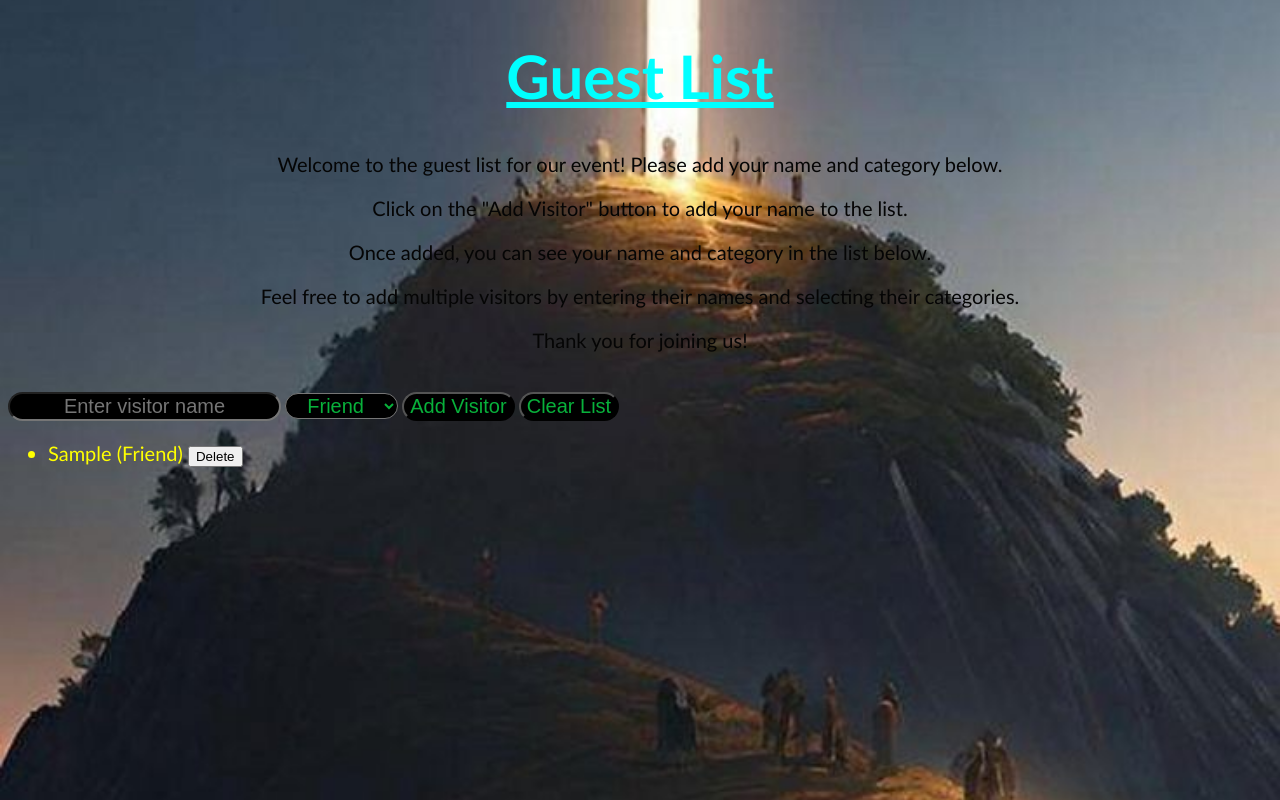
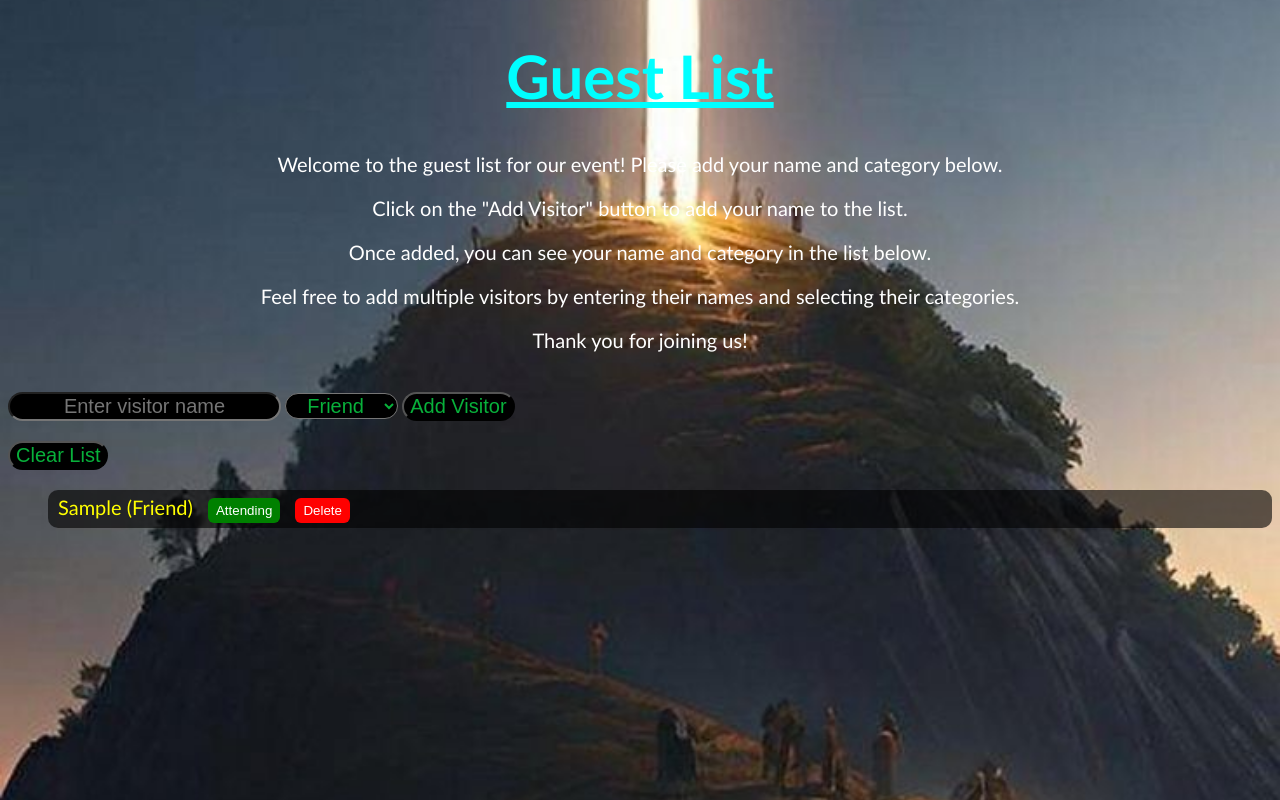
Before and after one commit to Daniel-commits392/Code-Challange--2, a plain HTML site: page index.html in a window 1280 px wide. Both pictures are taken after typing "Sample" into the empty fields and a click on the button "Add Visitor". Drawn offline with Linux system fonts and the light colour scheme.

Commit message:
made some changes

```diff
--- a/index.html
+++ b/index.html
@@ -15,21 +15,23 @@
     <p>Feel free to add multiple visitors by entering their names and selecting their categories.</p>
     <p>Thank you for joining us!</p>
 
-    <div  id="guestList">
+    <div id="guestList">
+
+        <form id="visitorForm">
         <input type="text" id="myVisitorName" placeholder="Enter visitor name">
-
         <select id="visitorType">
             <option value="Friend">Friend</option>
             <option value="Family">Family</option>
             <option value="Colleague">Colleague</option>
             <option value="Other">Other</option>
         </select>
-        <button id="inputVisitor">Add Visitor</button>
+        <button  type="submit" id="inputVisitor">Add Visitor</button>
+         </form>
 
         <button id="clearList">Clear List</button>
-    </div>
+
     <ul id="roll"></ul>
 
- <script src="index.js"></script>
+ <script src="src/index.js"></script>
 </body>
 </html>
--- a/index.js
+++ b/src/index.js
@@ -1,25 +1,19 @@
-// form to input name
-// a submit button that add the name
-//delete buton to remove the name
-//should be at each guest
-// limiting facor ten people
+
 
 const myVisitorName = document.getElementById('myVisitorName');
 const addButton = document.getElementById('inputVisitor');
 const rollList = document.getElementById('roll');
 const clearList = document.getElementById('clearList');
 const visitorType = document.getElementById('visitorType');
+const visitorForm=document.getElementById('visitorForm')
 
-//console.log(myVisitorName);
-//console.log(addButton) ;
-//console.log(rollList);
-//console.log( clearList);
-//console.log(visitorType);
 
 let visitorsTotal = 0;
 const peoplesNames = new Set();
 
-addButton.addEventListener('click', function() {
+visitorForm.addEventListener('submit', function(event) {
+  event.preventDefault();
+
   const theVisitorsName = myVisitorName.value.trim();
   const type =visitorType.value;
 
@@ -29,7 +23,7 @@ if (theVisitorsName ==="") {
     return;
   };
 
-  if (visitorsTotal > 10) {
+  if (visitorsTotal >=10) {
     alert("The guest list is full. Cannot add more guests.");
     return;
   }
@@ -41,11 +35,15 @@ if (theVisitorsName ==="") {
       return;
     }
 
-    rollList.innerHTML +=
-    `<li>
-    ${theVisitorsName} (${type})
-     <button class="deleteButton">Delete</button>
-     </li>`;
+  const li=document.createElement('li');
+  li.setAttribute('data-name', lowerName);
+
+  li.innerHTML=`
+  ${theVisitorsName} (${type})
+  <button class ='rsvpButton'>Attending</button>
+  <button class='deleteButton'>Delete</button>`;
+
+    rollList.appendChild(li);
 
     peoplesNames.add(lowerName);
     visitorsTotal++;
@@ -59,13 +57,16 @@ clearList.addEventListener('click', function() {
   visitorsTotal = 0;
 });
 
-rollList.addEventListener('click',function(events) {
-  if (events.target.classList.contains('deleteButton')){
-    const listItem = events.target.parentElement;
-    const visitorName = listItem.firstChild.textContent.split(' ')[0].toLowerCase();
-
+rollList.addEventListener('click',function(event) {
+  if (event.target.classList.contains('deleteButton')){
+    const listItem = event.target.parentElement;
+    const visitorName = listItem.getAttribute('data-name');
     peoplesNames.delete(visitorName);
     listItem.remove();
     visitorsTotal--;
   }
+  if (event.target.classList.contains('rsvpButton')){
+    const btn =event.target;
+    btn.textContent=btn.textContent==='Attending' ? 'Not Attending' : 'Attending';
+  }
 });
--- a/style.css
+++ b/style.css
@@ -14,7 +14,7 @@ h1{
     text-decoration: underline;
 }
 p{
-    color: rgb(5, 5, 5);
+    color: white;
     font-size: 20px;
     text-align: center;
 }
@@ -59,3 +59,41 @@ p{
     font-size: 20px;
     border-radius: 18px;
 }
+
+#roll li{
+    margin: 10px 0;
+    padding: 5px 10px;
+    background-color: rgb(0,0,0,0.6);
+    border-radius: 10px;
+    list-style: none;
+}
+#roll li:hover{
+    background-color: rgb(14, 13, 13);
+}
+#roll .rsvpButton {
+  margin-left: 10px;
+  background-color: green;
+  color: white;
+  border: none;
+  padding: 5px 8px;
+  border-radius: 6px;
+  cursor: pointer;
+}
+
+#roll .rsvpButton:hover {
+  background-color: darkgreen;
+}
+
+#roll .deleteButton {
+  margin-left: 10px;
+  background-color: red;
+  color: white;
+  border: none;
+  padding: 5px 8px;
+  border-radius: 6px;
+  cursor: pointer;
+}
+
+#roll .deleteButton:hover {
+  background-color: darkred;
+}
```
